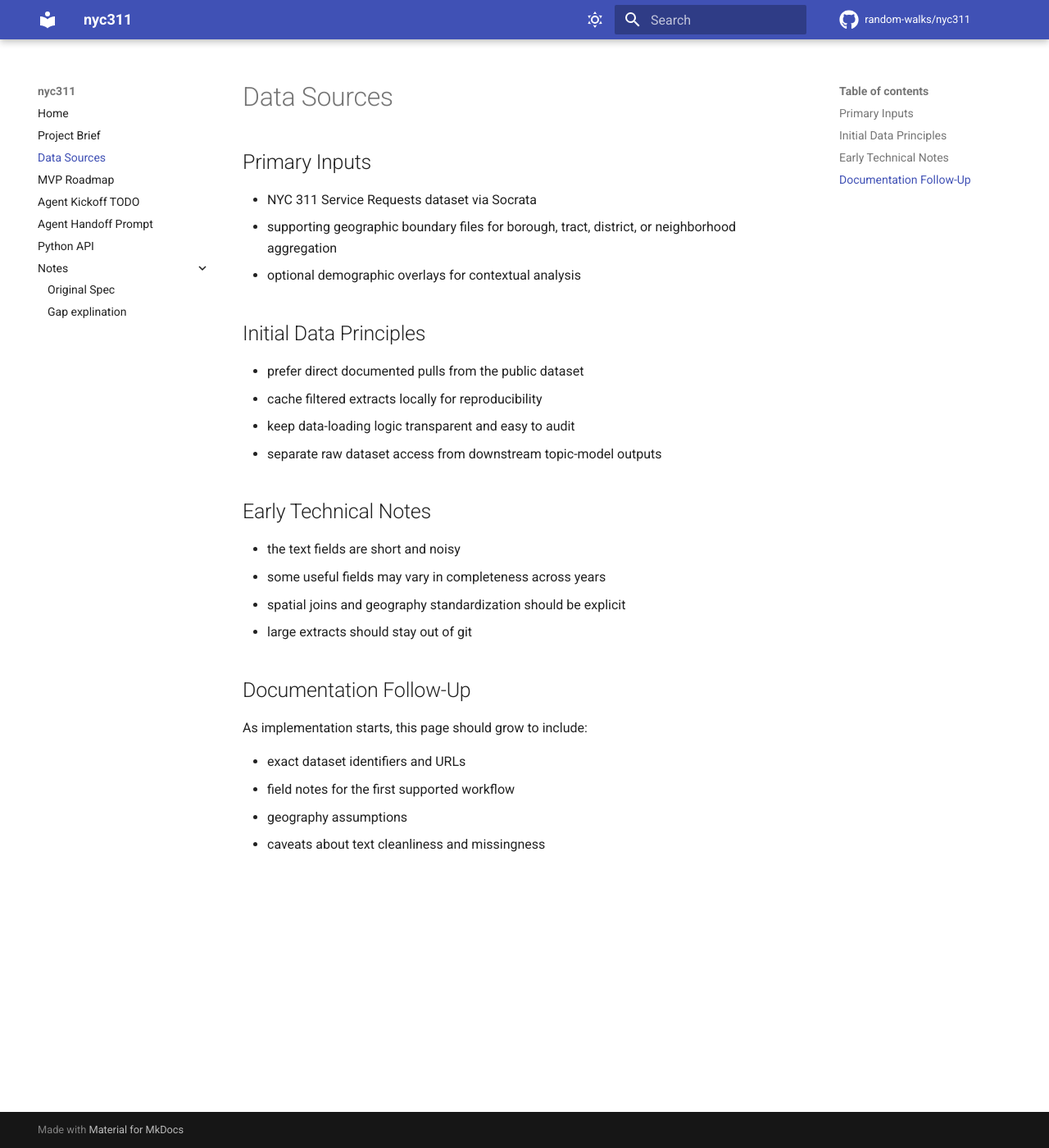
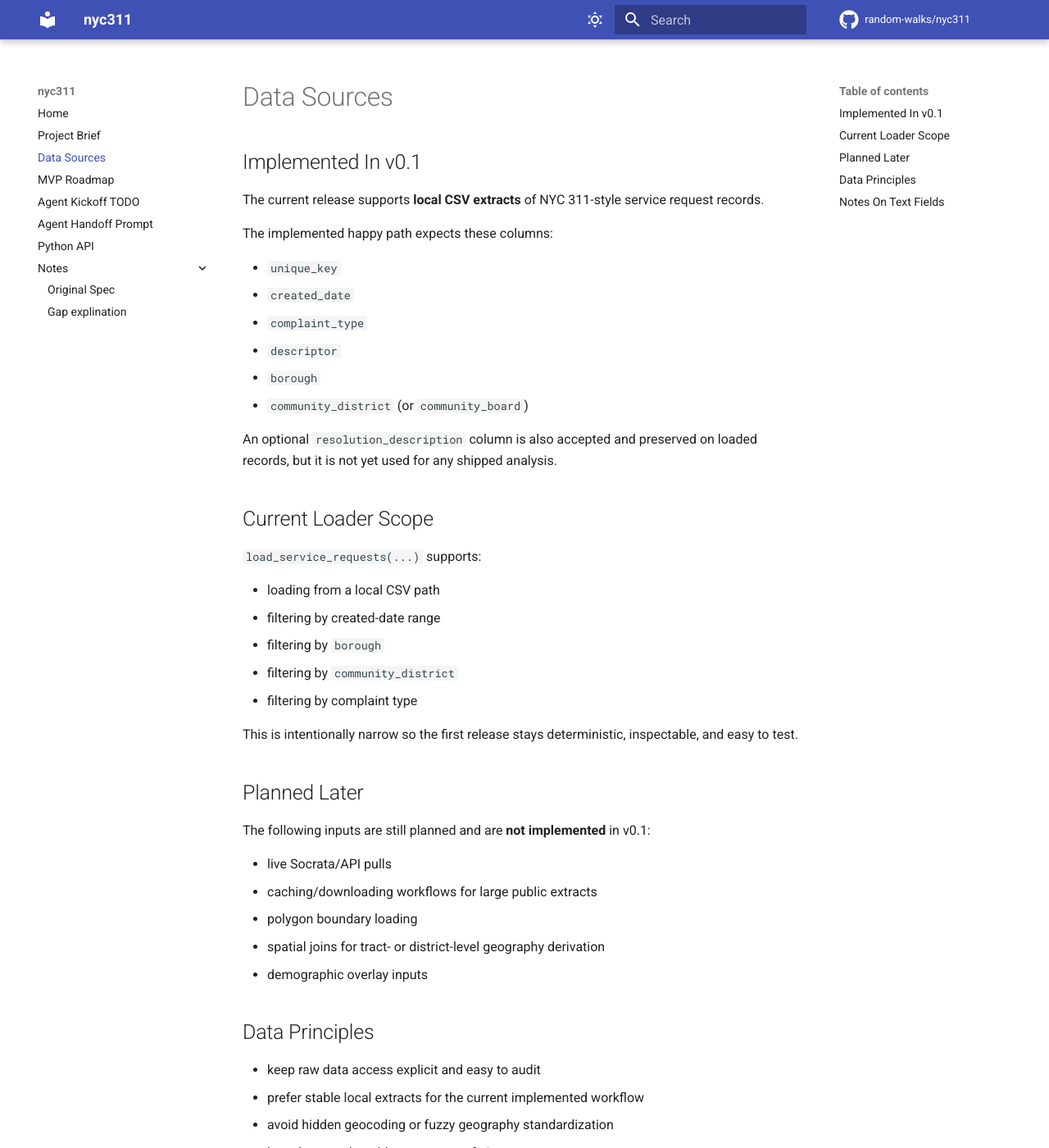
Before and after one commit to random-walks/nyc311, an MkDocs documentation site: the page built from docs/data-sources.md, in a window 1280 px wide and 1400 px high. Shown: the whole window at 82% size. Built offline with MkDocs 1.6.1 and Material for MkDocs 9.7.7, drawn with Linux system fonts in a browser that asks for light colours; comment, search, counter and statistics services are not loaded; some of the changed text lies outside the part shown.

Commit message:
Document implemented v0.1 foundation
Co-authored-by: random-walks <random-walks@users.noreply.github.com>

```diff
--- a/docs/data-sources.md
+++ b/docs/data-sources.md
@@ -1,30 +1,54 @@
 # Data Sources
 
-## Primary Inputs
+## Implemented In v0.1
 
-- NYC 311 Service Requests dataset via Socrata
-- supporting geographic boundary files for borough, tract, district, or neighborhood aggregation
-- optional demographic overlays for contextual analysis
+The current release supports **local CSV extracts** of NYC 311-style service
+request records.
 
-## Initial Data Principles
+The implemented happy path expects these columns:
 
-- prefer direct documented pulls from the public dataset
-- cache filtered extracts locally for reproducibility
-- keep data-loading logic transparent and easy to audit
-- separate raw dataset access from downstream topic-model outputs
+- `unique_key`
+- `created_date`
+- `complaint_type`
+- `descriptor`
+- `borough`
+- `community_district` (or `community_board`)
 
-## Early Technical Notes
+An optional `resolution_description` column is also accepted and preserved on
+loaded records, but it is not yet used for any shipped analysis.
 
-- the text fields are short and noisy
-- some useful fields may vary in completeness across years
-- spatial joins and geography standardization should be explicit
-- large extracts should stay out of git
+## Current Loader Scope
 
-## Documentation Follow-Up
+`load_service_requests(...)` supports:
 
-As implementation starts, this page should grow to include:
+- loading from a local CSV path
+- filtering by created-date range
+- filtering by `borough`
+- filtering by `community_district`
+- filtering by complaint type
 
-- exact dataset identifiers and URLs
-- field notes for the first supported workflow
-- geography assumptions
-- caveats about text cleanliness and missingness
+This is intentionally narrow so the first release stays deterministic,
+inspectable, and easy to test.
+
+## Planned Later
+
+The following inputs are still planned and are **not implemented** in v0.1:
+
+- live Socrata/API pulls
+- caching/downloading workflows for large public extracts
+- polygon boundary loading
+- spatial joins for tract- or district-level geography derivation
+- demographic overlay inputs
+
+## Data Principles
+
+- keep raw data access explicit and easy to audit
+- prefer stable local extracts for the current implemented workflow
+- avoid hidden geocoding or fuzzy geography standardization
+- keep large real-world extracts out of git
+
+## Notes On Text Fields
+
+The descriptor text is short, noisy, and inconsistent. v0.1 therefore uses a
+documented deterministic ruleset for first-pass topic labeling instead of
+claiming broader NLP coverage than is actually implemented today.
--- a/pyproject.toml
+++ b/pyproject.toml
@@ -14,7 +14,7 @@ license = "MIT"
 license-files = ["LICENSE"]
 requires-python = ">=3.10"
 classifiers = [
-  "Development Status :: 1 - Planning",
+  "Development Status :: 2 - Pre-Alpha",
   "Intended Audience :: Science/Research",
   "Intended Audience :: Developers",
   "Operating System :: OS Independent",
@@ -25,7 +25,6 @@ classifiers = [
   "Programming Language :: Python :: 3.11",
   "Programming Language :: Python :: 3.12",
   "Programming Language :: Python :: 3.13",
-  "Programming Language :: Python :: 3.14",
   "Topic :: Scientific/Engineering",
   "Typing :: Typed",
 ]
```
Also changed, not shown: README.md (+119 -34 lines), docs/api.md (+23 -3 lines), docs/index.md (+39 -9 lines), 3 other files.
